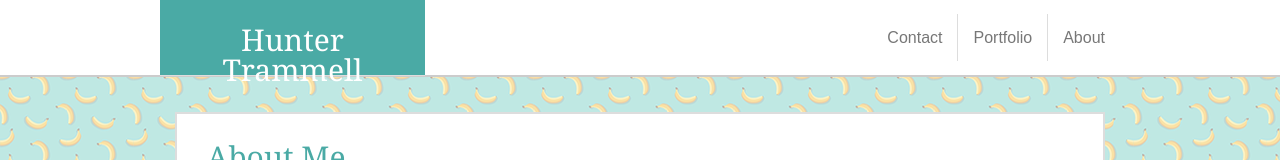
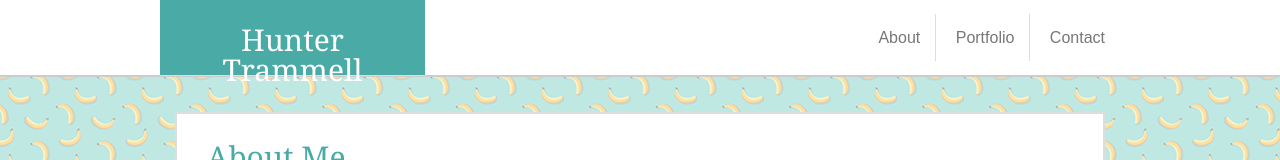
Before and after one commit to htrammell/Basic-Portfolio, a plain HTML site: page index.html in a window 1280 px wide. Shown: the top 160 px of the page. Drawn offline with Linux system fonts and the light colour scheme; a script that the page names is missing.

Commit message:
nav bar formatting fixes

```diff
--- a/assets/css/style.css
+++ b/assets/css/style.css
@@ -32,9 +32,13 @@ a {
     color: #777777;
 }
 
-li {
+ul {
     float: right;
     padding-top: 30px;
+}
+
+li {
+    display: inline-block;
 }
 
 image {
@@ -139,7 +143,6 @@ input {
     padding: 15px;
     margin-top: 10px;
     border: 5px;
-    border-right: 1px solid #dddddd;
 }
 
 .portfolio {
@@ -154,6 +157,7 @@ input {
     margin-top: 10px;
     border: 5px;
     clear: right;
+    border-right: 1px solid #dddddd;
 }
 
 .siteTag {
--- a/index.html
+++ b/index.html
@@ -18,7 +18,7 @@
                 </h1>
             </div>
             <nav>
-                <ul class="nav">
+                <ul>
                     <li><a href="index.html" class="about">About</a></li>
                     <li><a href="portfolio.html" class="portfolio">Portfolio</a></li>
                     <li><a href="contact.html" class="contact">Contact</a></li>
```
